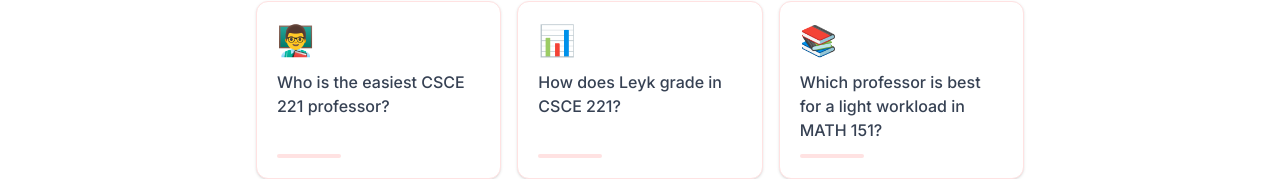
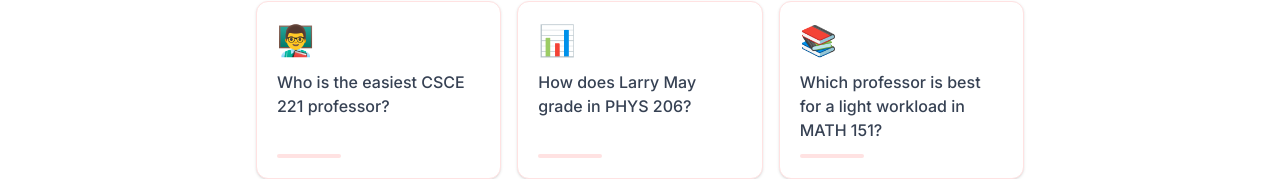
Before and after one commit to amaanchau/GarnettAI, a Next.js app in the folder garnett_frontend/: page / in a window 1280 px wide. Shown: the part 257-436 px from the top of the page. Built offline with nearby package versions, Linux system fonts and the light colour scheme.

Commit message:
Update page.tsx

```diff
--- a/garnett_frontend/src/app/page.tsx
+++ b/garnett_frontend/src/app/page.tsx
@@ -191,7 +191,7 @@ export default function Home() {
       icon: "👨‍🏫"
     },
     {
-      text: "How does Leyk grade in CSCE 221?",
+      text: "How does Larry May grade in PHYS 206?",
       icon: "📊"
     },
     {
```
